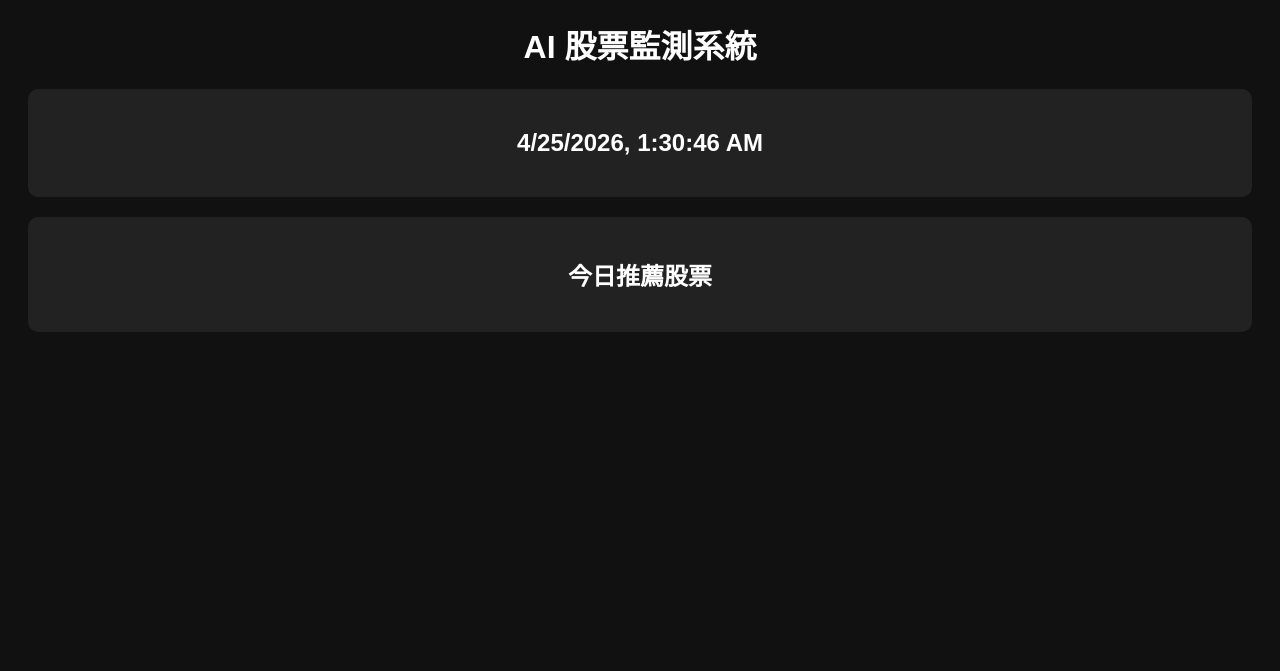
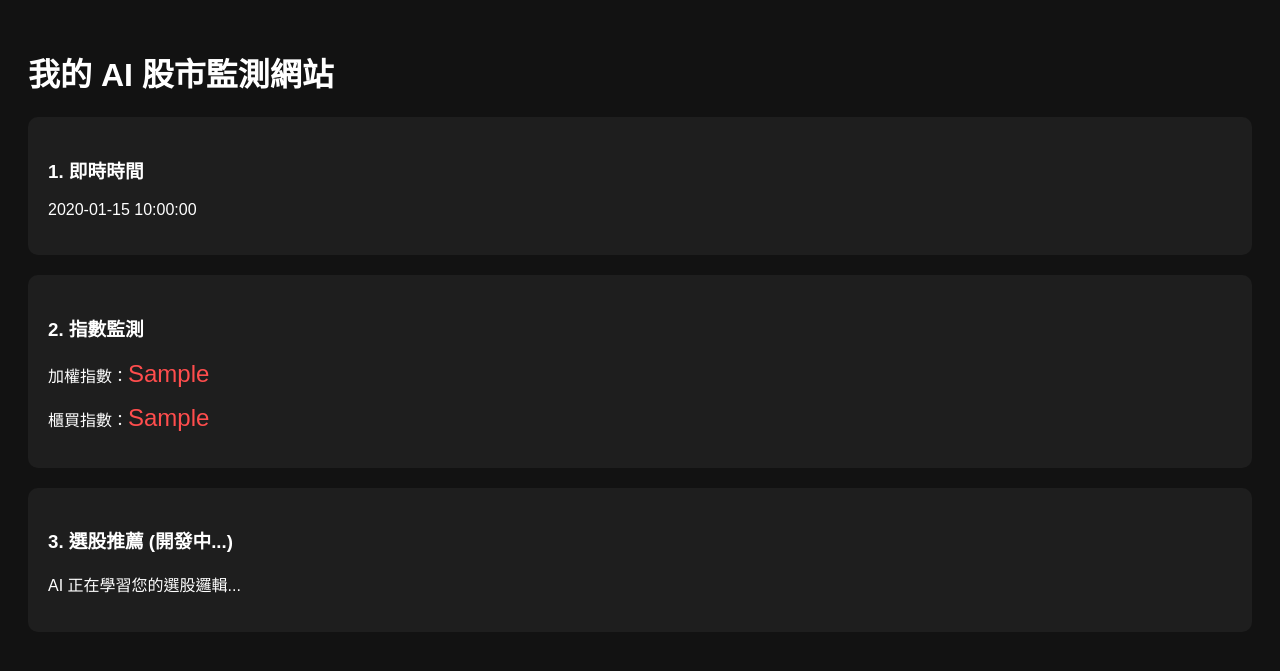
Before and after one commit to dannykao0715-code/stock-ai, a Flask app: template templates/index.html in a window 1280 px wide. Shown: the top 671 px of the page. Run offline with Flask 3, Linux system fonts and the light colour scheme; the template is opened without the code that fills it: most values are stand-ins (such as "Sample title", 1, 10 or a date in 2020).

Commit message:
Update index.html

```diff
--- a/templates/index.html
+++ b/templates/index.html
@@ -1,54 +1,31 @@
 <!DOCTYPE html>
-<html>
+<html lang="zh-Hant">
 <head>
-    <title>AI股票系統</title>
-    <meta name="viewport" content="width=device-width, initial-scale=1">
+    <meta charset="UTF-8">
+    <title>AI 股市監測站</title>
     <style>
-        body{
-            font-family: Arial;
-            background:#111;
-            color:white;
-            text-align:center;
-        }
-        .box{
-            background:#222;
-            margin:20px;
-            padding:20px;
-            border-radius:10px;
-        }
+        body { font-family: sans-serif; background: #121212; color: white; padding: 20px; }
+        .card { background: #1e1e1e; padding: 20px; border-radius: 10px; margin-bottom: 20px; }
+        .index-val { font-size: 24px; color: #ff4d4d; }
     </style>
 </head>
 <body>
+    <h1>我的 AI 股市監測網站</h1>
 
-<h1>AI 股票監測系統</h1>
+    <div class="card">
+        <h3>1. 即時時間</h3>
+        <p>{{ current_time }}</p>
+    </div>
 
-<div class="box">
-    <h2 id="time"></h2>
-</div>
+    <div class="card">
+        <h3>2. 指數監測</h3>
+        <p>加權指數：<span class="index-val">{{ tw_idx }}</span></p>
+        <p>櫃買指數：<span class="index-val">{{ otc_idx }}</span></p>
+    </div>
 
-<div class="box">
-    <h2>今日推薦股票</h2>
-    <div id="stocks"></div>
-</div>
-
-<script>
-function updateTime(){
-    document.getElementById("time").innerHTML=
-    new Date().toLocaleString();
-}
-setInterval(updateTime,1000);
-updateTime();
-
-fetch("/recommendations")
-.then(res=>res.json())
-.then(data=>{
-    let html="";
-    data.forEach(stock=>{
-        html+=`<p>${stock.stock} 分數:${stock.score}</p>`
-    })
-    document.getElementById("stocks").innerHTML=html
-})
-</script>
-
+    <div class="card">
+        <h3>3. 選股推薦 (開發中...)</h3>
+        <p>AI 正在學習您的選股邏輯...</p>
+    </div>
 </body>
 </html>
```
